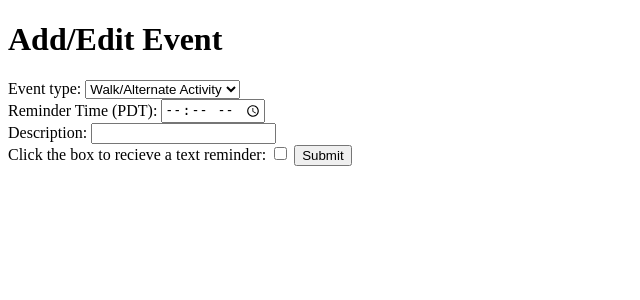
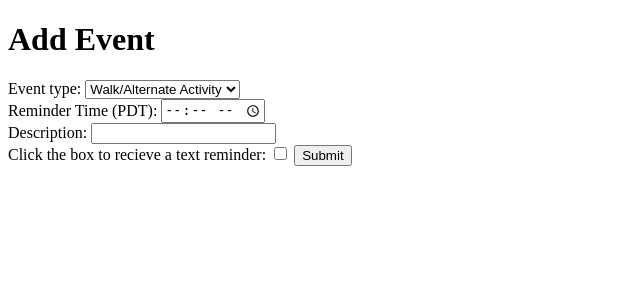
Before and after one commit to CovenantHuman/be-your-own-zookeeper, a Flask app: page /new-event in a window 1280 px wide. Shown: the part 26-326 px from the top of the page, without its empty margins (0-640 px from the left). Run offline with Flask 2, Linux system fonts and the light colour scheme.

Commit message:
switch from add/edit page to just add page (edit page to be figured out later)

```diff
--- a/server.py
+++ b/server.py
@@ -190,11 +190,11 @@ def show_schedule():
 
 @app.route("/new-event")
 def show_add_event_page():
-    """Show add/edit event page"""
+    """Show add event page"""
     return render_template("add_event.html")
 
 @app.route("/add-event", methods=["POST"])
-def add_or_update_event():
+def add_event():
     """Add or update an event"""
     user = crud.get_user_by_email(session["user_email"])
     event_type = request.form.get("event_type")
--- a/templates/add_event.html
+++ b/templates/add_event.html
@@ -1,7 +1,7 @@
 {% extends 'base.html' %}
-{% block title %}Add/Edit Event{% endblock %}
+{% block title %}Add Event{% endblock %}
 {% block body %}
-    <h1>Add/Edit Event</h1>
+    <h1>Add Event</h1>
     <form action="/add-event" method="POST">
         <label for="event_type">Event type:</label>
         <select name="event_type" id="event_type">
```
